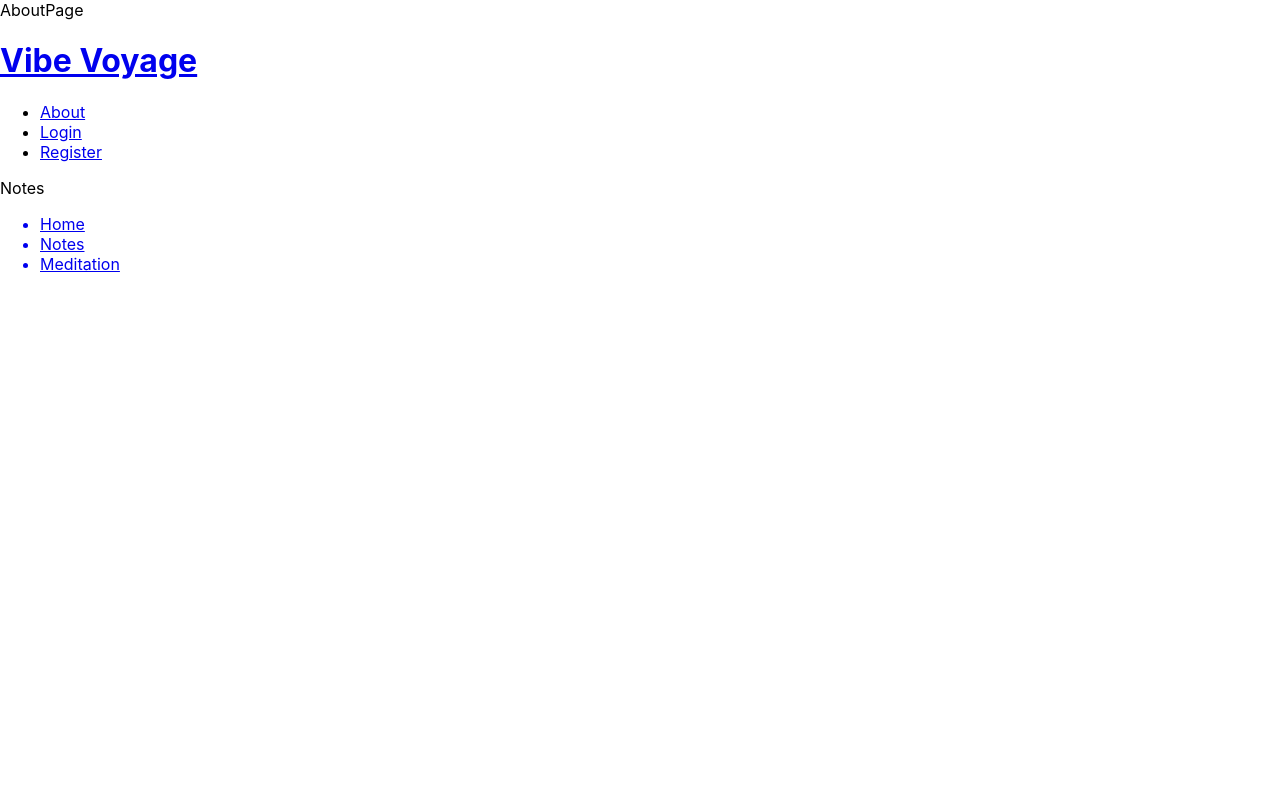
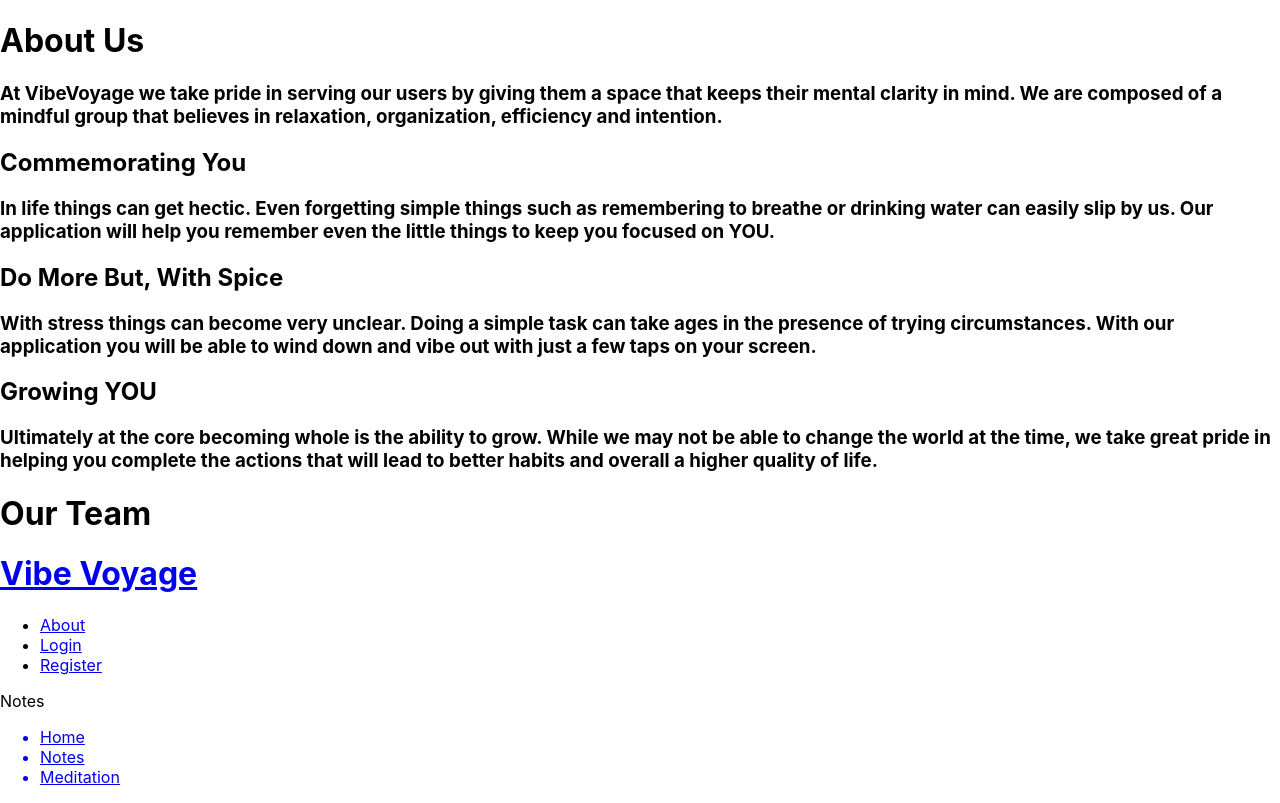
Before and after one commit to ilsuryuz/VibeVoyage-frontend, a React (Create React App) app: page /notes/1 in a window 1280 px wide. Built offline with nearby package versions, Linux system fonts and the light colour scheme; no server answers.

Commit message:
pulling in necessary changes to resolve conflicts

```diff
--- a/src/pages/AboutPage.jsx
+++ b/src/pages/AboutPage.jsx
@@ -1,9 +1,27 @@
 import React from 'react'
+
 
 const AboutPage = () => {
   return (
-    <div>AboutPage</div>
-  )
+<div className= "AboutText">
+<h1>About Us</h1>
+<h3>At VibeVoyage we take pride in serving our users
+  by giving them a space that keeps their mental clarity in mind.
+  We are composed of a mindful group that believes in relaxation,
+  organization, efficiency and intention. </h3>
+<h2>Commemorating You</h2>
+<h3>In life things can get hectic. Even forgetting simple things such as remembering to breathe or drinking water can easily slip by us.
+Our application will help you remember even the little things to keep you focused on YOU. </h3>
+<h2>Do More But, With Spice</h2>
+<h3>With stress things can become very unclear. Doing a simple task can take ages in the presence of trying circumstances.
+With our application you will be able to wind down and vibe out with just a few taps on your screen. </h3>
+<h2>Growing YOU</h2>
+<h3>Ultimately at the core becoming whole is the ability to grow. While we may not be able to change the world at the time,
+we take great pride in helping you complete the actions that will lead to better habits and overall a higher quality of life.
+</h3>
+<h1>Our Team </h1>
+
+</div>
+)
 }
-
 export default AboutPage
--- a/src/pages/VideoPage.jsx
+++ b/src/pages/VideoPage.jsx
@@ -1,9 +1,73 @@
-import React from 'react'
+import { useState } from "react";
+import { Link } from "react-router-dom"
 
-const Videos = () => {
+function VideoPage (props) {
+
+  const [ newForm, setNewForm ] = useState({
+    name: "",
+    url: "",
+  });
+
+
+  const handleChange = (event) => {
+    setNewForm({ ...newForm, [event.target.name]: event.target.value });
+  };
+
+
+  const handleSubmit = (event) => {
+    event.preventDefault();
+    props.createVideo(newForm);
+    setNewForm({
+      name: "",
+      image: "",
+      title: "",
+    });
+  };
+
+
+  const loaded = () => {
+    return props.videos.map((video) => (
+      <div key={video._id} className="video">
+        <Link to={`/videos/${video._id}`}><h1>{video.name}</h1></Link>
+        <url src={video.url} alt={video.name} />
+        <h3>{video.title}</h3>
+      </div>
+    ));
+  };
+
+  const loading = () => {
+    return <h1>Vibe Loading...</h1>;
+  };
+
   return (
-    <div>Videos</div>
-  )
+    <section>
+      <form onSubmit={handleSubmit}>
+        <input
+          type="text"
+          value={newForm.name}
+          name="video name"
+          placeholder="video name"
+          onChange={handleChange}
+        />
+        <input
+          type="text"
+          value={newForm.image}
+          name="video"
+          placeholder="video URL"
+          onChange={handleChange}
+        />
+        <input
+          type="text"
+          value={newForm.title}
+          name="title"
+          placeholder="title"
+          onChange={handleChange}
+        />
+        <input type="submit" value="Add Video" />
+      </form>
+      {props.videos ? loaded() : loading()}
+    </section>
+  );
 }
 
-export default Videos
+export default VideoPage;
```
